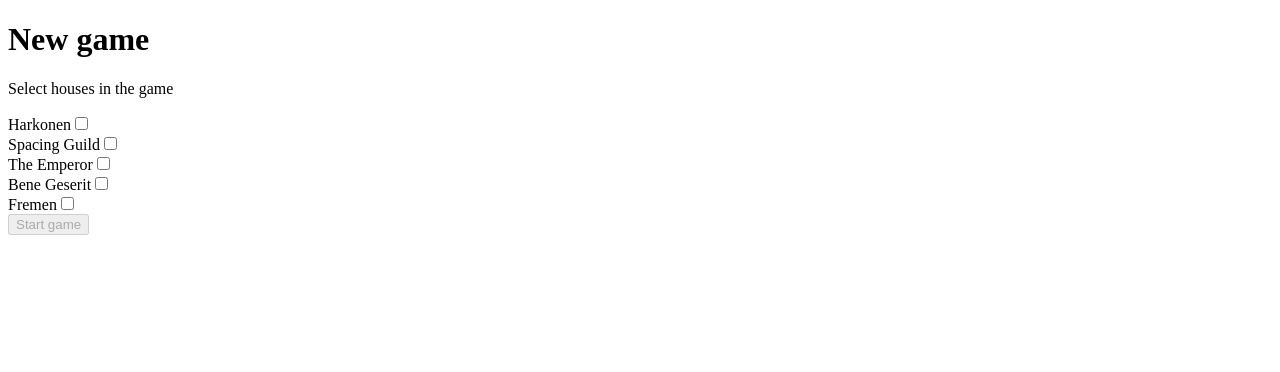
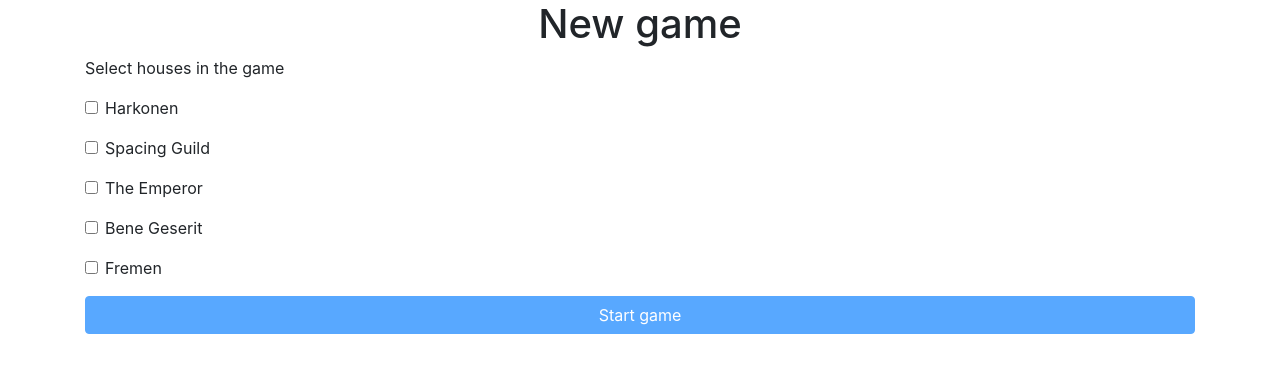
Before and after one commit to ohgoditspotato/atreides_mentat, a React (Create React App) app: page / in a window 1280 px wide. Shown: the top 372 px of the page. Built offline with nearby package versions, Linux system fonts and the light colour scheme.

Commit message:
add a bit of bootstrap

```diff
--- a/package.json
+++ b/package.json
@@ -14,6 +14,7 @@
     "@types/react-dom": "^16.9.4",
     "@types/react-redux": "^7.1.5",
     "react": "^16.12.0",
+    "react-bootstrap": "^1.0.0-beta.16",
     "react-dom": "^16.12.0",
     "react-redux": "^7.1.3",
     "react-scripts": "3.3.0",
--- a/public/index.html
+++ b/public/index.html
@@ -22,6 +22,8 @@
       work correctly both with client-side routing and a non-root public URL.
       Learn how to configure a non-root public URL by running `npm run build`.
     -->
+  <link rel="stylesheet" href="https://maxcdn.bootstrapcdn.com/bootstrap/4.3.1/css/bootstrap.min.css"
+    integrity="sha384-ggOyR0iXCbMQv3Xipma34MD+dH/1fQ784/j6cY/iJTQUOhcWr7x9JvoRxT2MZw1T" crossorigin="anonymous" />
   <title>React App</title>
 </head>
 
--- a/src/ts/components/Card.tsx
+++ b/src/ts/components/Card.tsx
@@ -1,7 +1,8 @@
 import * as React from "react";
 import { TreacheryCard } from "ts/TreacheryCard";
+import Card from "react-bootstrap/Card";
 
-const Card: React.FC<TreacheryCard> = props => {
+const Frannalyn: React.FC<TreacheryCard> = props => {
   let detail: string = "";
   switch (props.kind) {
     case "weapon":
@@ -12,11 +13,11 @@
   }
 
   return (
-    <div>
-      <h3>{props.kind}</h3>
-      <h4>{detail}</h4>
-    </div>
+    <Card>
+      <Card.Title>{props.kind}</Card.Title>
+      <Card.Text>{detail}</Card.Text>
+    </Card>
   );
 };
 
-export default Card;
+export default Frannalyn;
--- a/src/ts/components/NewGame.tsx
+++ b/src/ts/components/NewGame.tsx
@@ -3,14 +3,19 @@
 import { ALL_HOUSE_NAMES, houseNameStr } from "ts/houses";
 import { showOverview, initHouses } from "ts/state/actions";
 import { InitHousePayload } from "ts/state/types";
+import Container from "react-bootstrap/Container";
+import Row from "react-bootstrap/Row";
+import Col from "react-bootstrap/Col";
+import Form from "react-bootstrap/Form";
+import Button from "react-bootstrap/Button";
 
 export default () => {
   const [state, setState] = React.useState<InitHousePayload>({
-    "harkonen": false,
-    "emperor": false,
-    "guild": false,
-    "bene": false,
-    "fremen": false
+    harkonen: false,
+    emperor: false,
+    guild: false,
+    bene: false,
+    fremen: false,
   });
 
   let allow_start = false;
@@ -22,38 +27,46 @@
   }
   const dispatch = useDispatch();
   return (
-    <div>
+    <Container>
+      <Row>
+        <Col className="text-center">
           <h1>New game</h1>
+        </Col>
+      </Row>
+      <Form>
         <p>Select houses in the game</p>
         {ALL_HOUSE_NAMES.map(name => {
           return (
-          <div key={name}>
-            <label>
-              {houseNameStr(name)}
-              <input
+            <Form.Group key={name}>
+              <Form.Check
                 type="checkbox"
                 checked={state[name]}
                 onChange={() => {
                   let toggle = !state[name];
-                  setState({...state, [name]: toggle});
+                  setState({ ...state, [name]: toggle });
                 }}
+                label={houseNameStr(name)}
               />
-            </label>
-            <div></div>
-          </div>
+            </Form.Group>
           );
         })}
-      <input
+        <Form.Group>
+          <Button
+            variant="primary"
             type="button"
-        value="Start game"
+            block
             disabled={!allow_start}
             onClick={() => {
               if (allow_start) {
-            dispatch(initHouses(state))
+                dispatch(initHouses(state));
                 dispatch(showOverview());
               }
             }}
-      />
-    </div>
+          >
+            Start game
+          </Button>
+        </Form.Group>
+      </Form>
+    </Container>
   );
 };
```
Also changed, not shown: 1 other file (tests, documents, lock files or other folders). Lines whose indentation alone changed are shown as unchanged.
